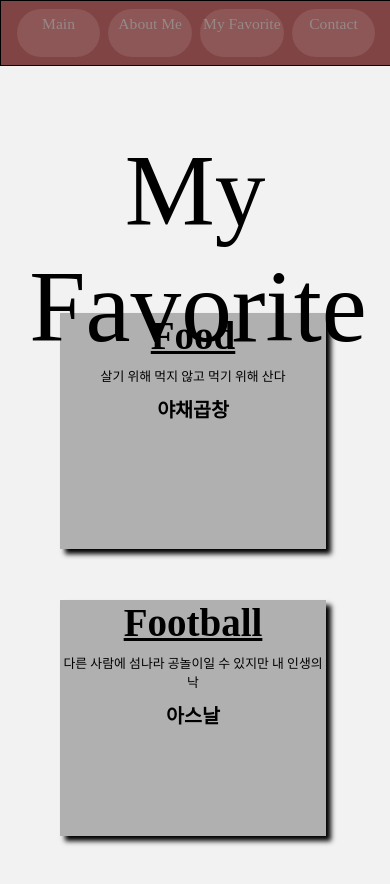
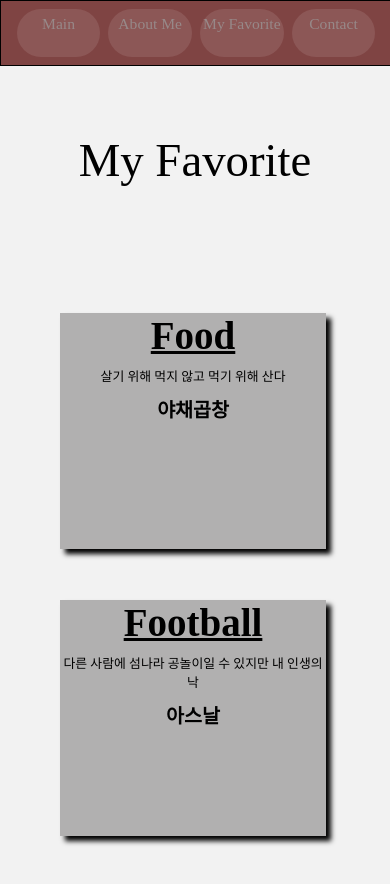
Before and after one commit to rnlcksgek/rnlcksgek.github.io, a plain HTML site: page favorite.html in a window 390 px wide. Drawn offline with Linux system fonts and the light colour scheme.

Commit message:
Update favorite.html

```diff
--- a/favorite.html
+++ b/favorite.html
@@ -141,7 +141,7 @@
             height : 15vh;
             margin : 8vh 0 0 0;
             text-align : center;
-            font-size : 12vh;
+            font-size : 12vw;
             font-family : Brush Script MT;
 
             }
```
